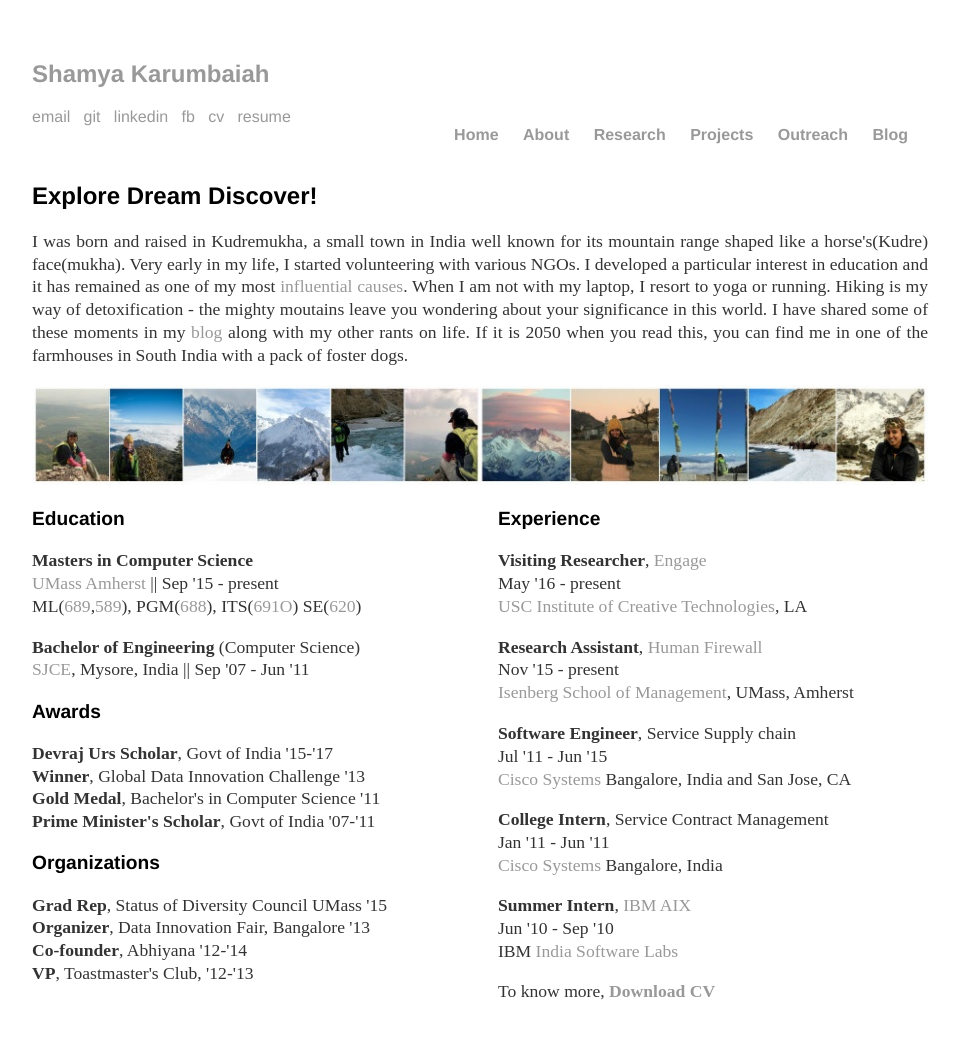
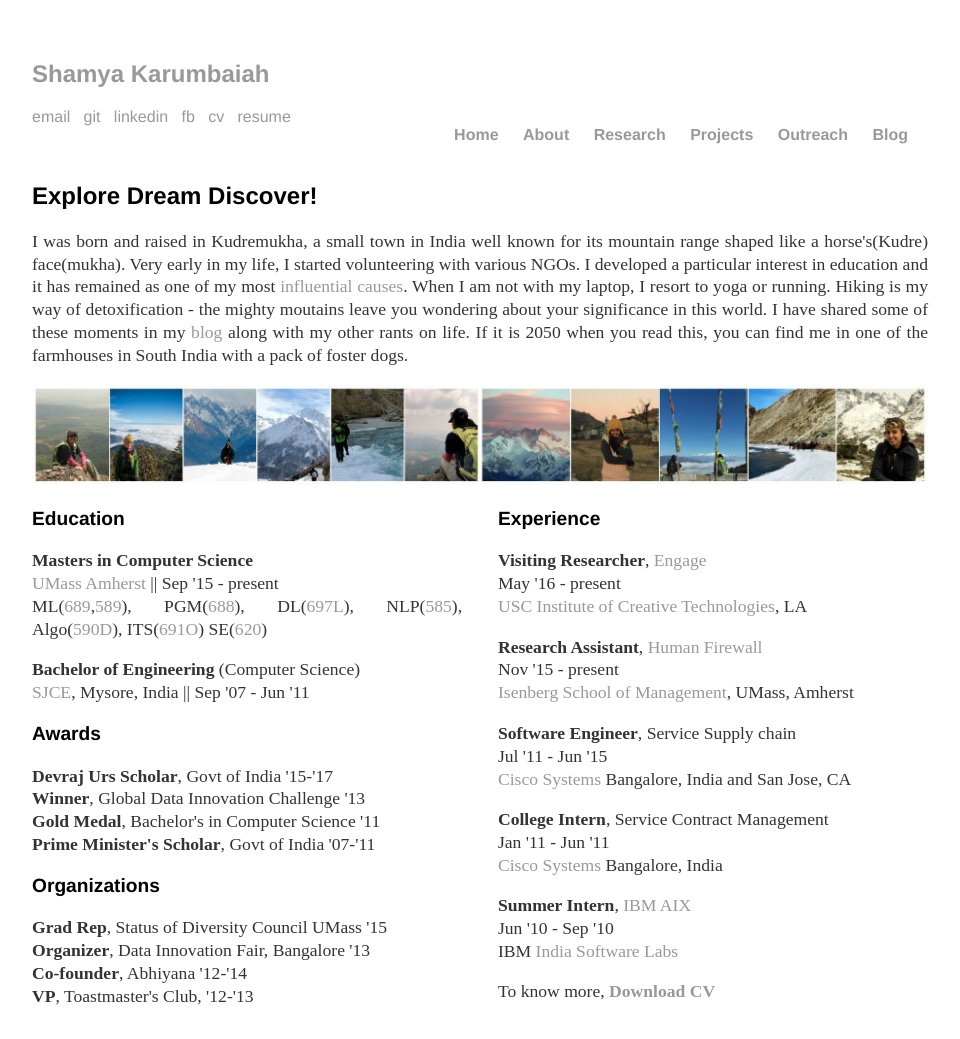
Before and after one commit to Shamya/shamyatest.github.io, a Jekyll site: the page built from about/index.html, in a window 1280 px wide. Shown: the whole page, without its empty margins (160-1120 px from the left). Built offline with Jekyll 4.4.1, drawn with Linux system fonts in a browser that asks for light colours.

Commit message:
Update index.html

```diff
--- a/about/index.html
+++ b/about/index.html
@@ -15,7 +15,7 @@ title: About Me
   <p>
     <b>Masters in Computer Science</b> <br>
     <a href="https://www.cics.umass.edu/">UMass Amherst</a> || Sep '15 - present <br>
-    ML(<a href= "http://www-edlab.cs.umass.edu/cs689/">689</a>,<a href="http://openscholar.cs.umass.edu/marlin/classes/cmpsci-589-machine-learning">589</a>), PGM(<a href="http://people.cs.umass.edu/~brenocon/pgm2016/">688</a>), ITS(<a href="https://www.cics.umass.edu/content/fall-16-course-descriptions/#691O">691O</a>) SE(<a href="https://people.cs.umass.edu/~rjust/courses/2016Spring/CS520.620/">620</a>)
+    ML(<a href= "http://www-edlab.cs.umass.edu/cs689/">689</a>,<a href="http://openscholar.cs.umass.edu/marlin/classes/cmpsci-589-machine-learning">589</a>), PGM(<a href="http://people.cs.umass.edu/~brenocon/pgm2016/">688</a>), DL(<a href="https://compsci697l.github.io">697L</a>), NLP(<a href = "http://people.cs.umass.edu/~brenocon/inlp2016/">585</a>), Algo(<a href = "https://barnasaha.net/barnacompsci590d-f16/">590D</a>), ITS(<a href="https://www.cics.umass.edu/content/fall-16-course-descriptions/#691O">691O</a>) SE(<a href="https://people.cs.umass.edu/~rjust/courses/2016Spring/CS520.620/">620</a>)
   </p>
 
   <p>
```
